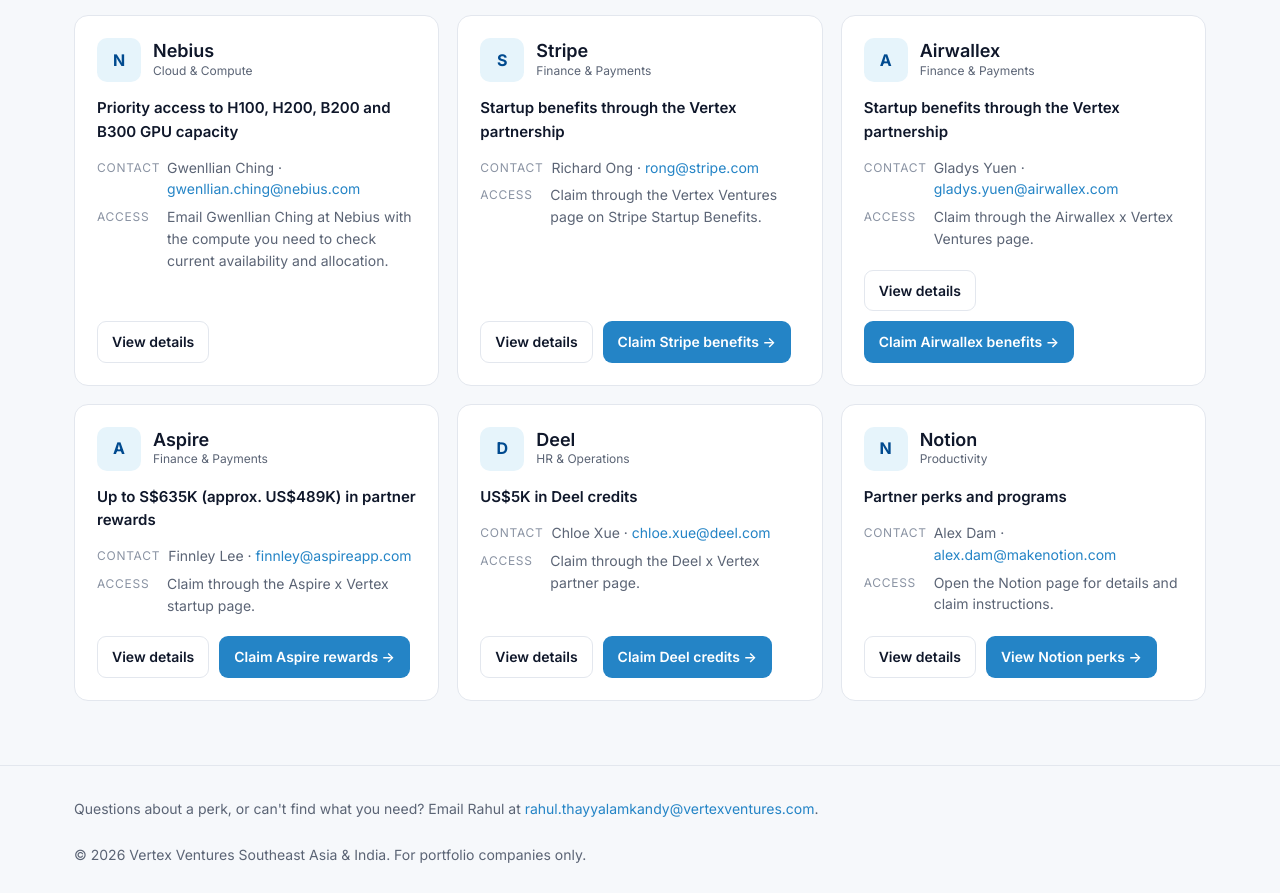
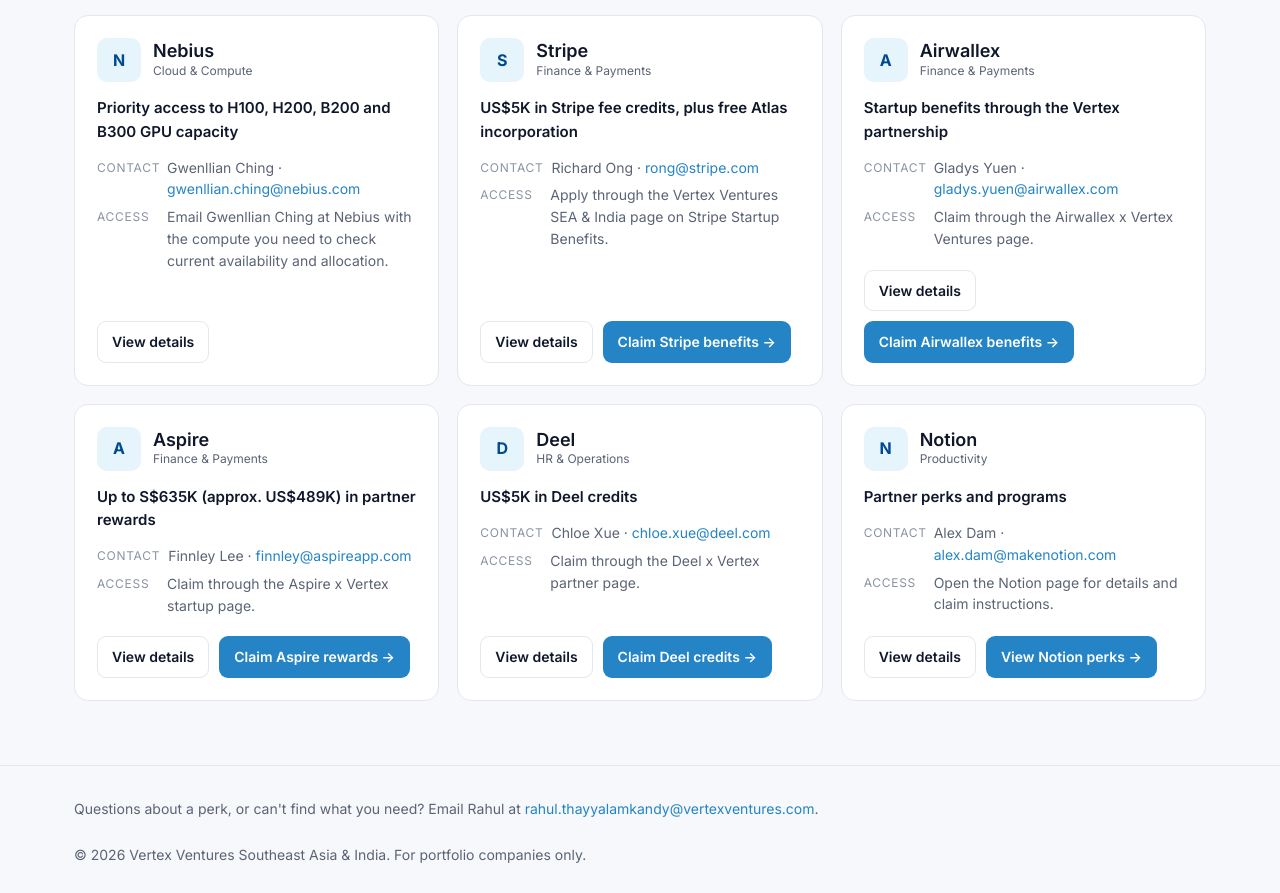
Before and after one commit to vertexventures-seai/perks, a plain HTML site: page index.html in a window 1280 px wide. Shown: the part 1452-2345 px from the top of the page. Drawn offline with Linux system fonts and the light colour scheme.

Commit message:
Add files via upload

```diff
--- a/index.html
+++ b/index.html
@@ -384,11 +384,17 @@ const PARTNERS = [
   {
     name: "Stripe",
     category: "Finance & Payments",
-    headline: "Startup benefits through the Vertex partnership",
-    perks: ["Stripe startup benefits for Vertex portfolio companies"],
-    steps: ["Claim through the Vertex Ventures page on Stripe Startup Benefits."],
+    headline: "US$5K in Stripe fee credits, plus free Atlas incorporation",
+    perks: [
+      "US$5,000 in credits to offset fees for Stripe Payments, Connect, Billing and more",
+      "Limited-time capped pricing on Stripe Invoicing (Starter 0.4% or Plus 0.5%), up to US$10 per paid invoice for the first year",
+      "Free incorporation with Stripe Atlas (US$500 value)",
+      "A pricing review once you reach US$100,000 MRR for 3 consecutive months",
+      "Expert programming, integration guidance, and exclusive events with founders and Stripe leaders"
+    ],
+    steps: ["Apply through the Vertex Ventures SEA & India page on Stripe Startup Benefits."],
     contact: { name: "Richard Ong", email: "rong@stripe.com" },
-    links: [{ label: "Claim Stripe benefits", url: "https://stripe.com/en-my/startup-benefits/vertex-ventures" }]
+    links: [{ label: "Claim Stripe benefits", url: "https://stripe.com/en-my/startup-benefits/vertex-ventures-sea" }]
   },
   {
     name: "Airwallex",
```
